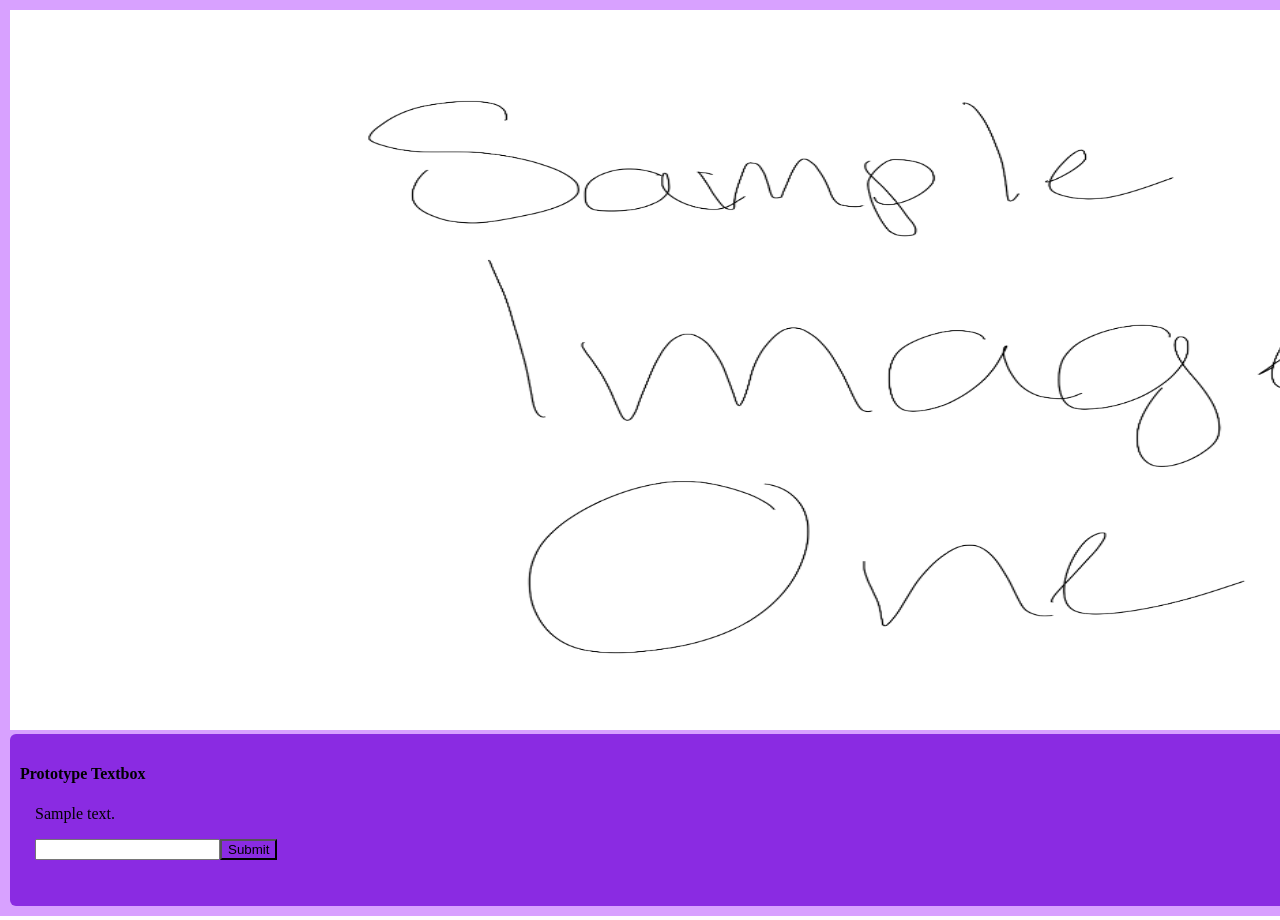
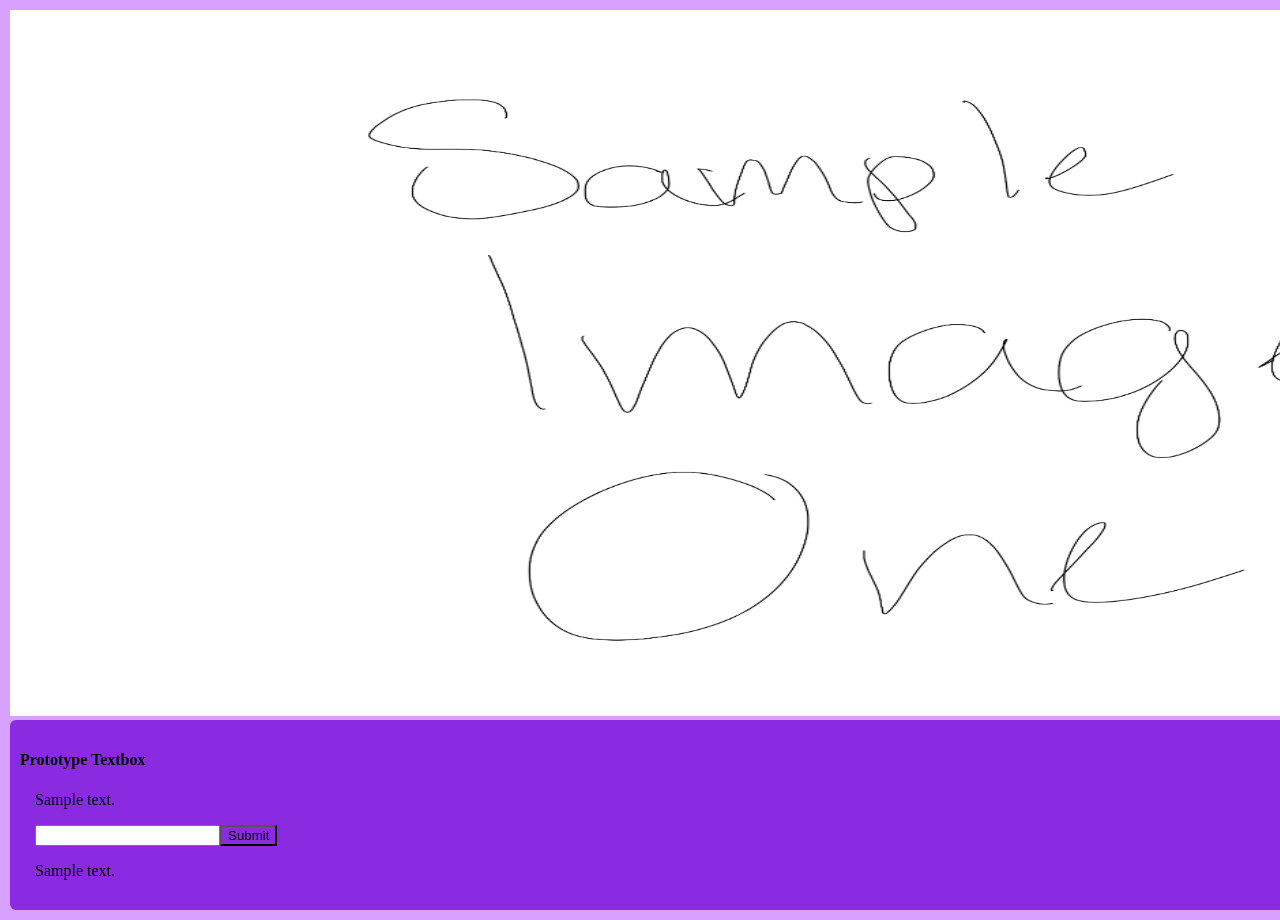
Before and after one commit to AgnesDemon/Python, a Flask app: template minigame_prototypes/templates/pageone.html in a window 1280 px wide; the page is wider, and only the part inside the window is pictured. Run offline with Flask 3, Linux system fonts and the light colour scheme; the template is opened without the code that fills it: most values are stand-ins (such as "Sample title", 1, 10 or a date in 2020).

Commit message:
Saving modified data

```diff
--- a/minigame_prototypes/app.py
+++ b/minigame_prototypes/app.py
@@ -24,6 +24,7 @@ def pageone():
         print("You typed 'no'.")
     else:
         print("Sorry, that is not a valid response.")
+        return render_template("pageone.html", content=filename, text="Sorry, that is not a valid response.")
     #print(input)
     return render_template("pageone.html", content=filename)
 
--- a/minigame_prototypes/static/css/main.css
+++ b/minigame_prototypes/static/css/main.css
@@ -17,6 +17,11 @@ body {
     margin-bottom: 0px;
     margin-left: 0px;
     margin-right: 0px;
+}
+
+.output {
+    display: inline-block;
+    margin-left: 25px;
 }
 
 div.textboxone {
--- a/minigame_prototypes/templates/pageone.html
+++ b/minigame_prototypes/templates/pageone.html
@@ -5,13 +5,16 @@
         <title>Image One sample</title>
     </head>
     <body>
-        <center><img src="{{url_for('static',filename='images/img.png')}}" width="1888" height="720"></center>
+        <center><img src="{{url_for('static',filename='images/img.png')}}" width="1888" height="706"></center>
         <div class="textboxone">
             <h4>Prototype Textbox</h4>
             <p> {{ content }}</p>
             <form method="post">
                 <p><input name="input"><button type="submit" style="background-color: blueviolet;">Submit</button></p>
             </form>
+            <div class="output">
+                {{text|safe}}
+            </div>
         </div>
     </body>
 {%endblock%}
```
